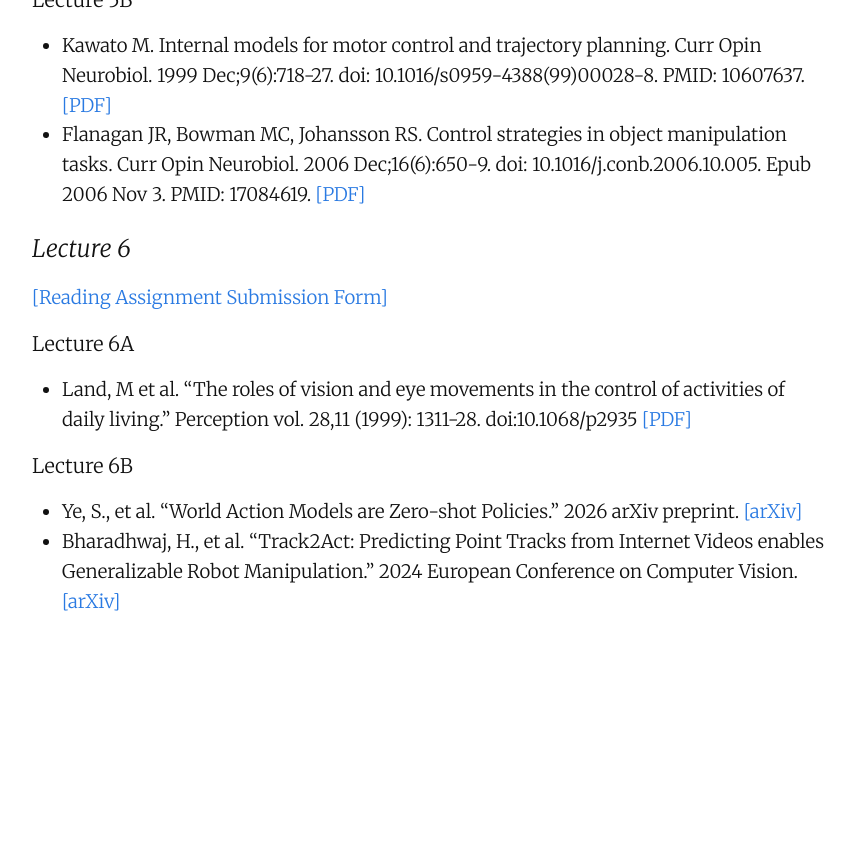
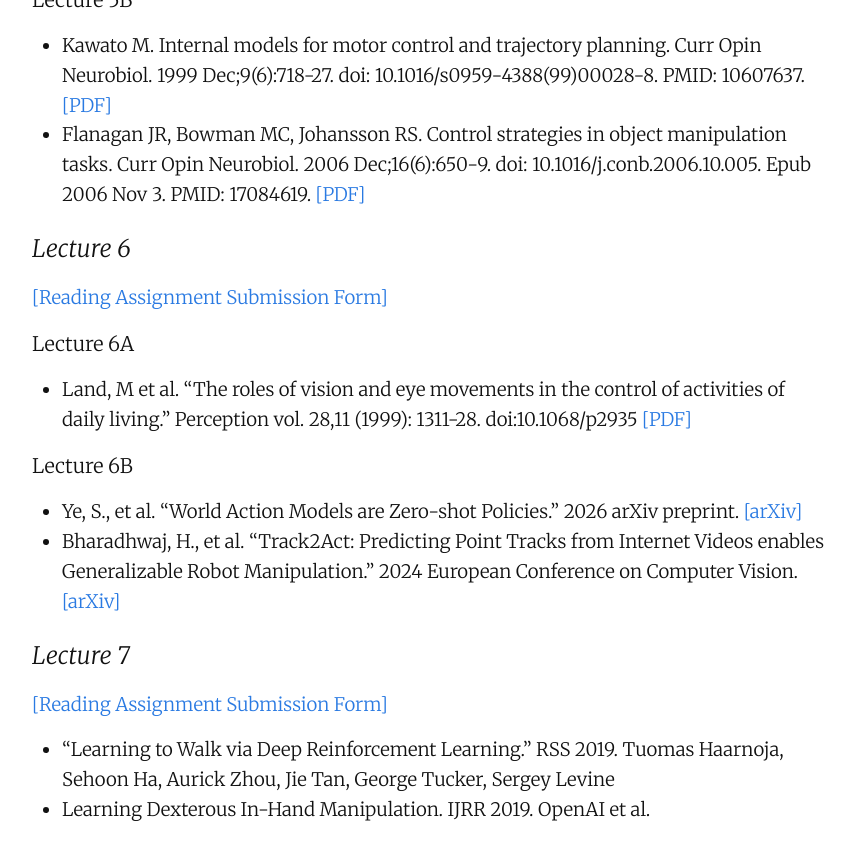
Before and after one commit to robots-that-learn/robots-that-learn.github.io, a Jekyll site: the page built from index.md, in a window 1280 px wide and 900 px high, scrolled down 5520 px. Shown: the top 860 px of the window, without its empty margins (208-1062 px from the left). Built offline with Jekyll 4.4.1, drawn with Linux system fonts in a browser that asks for light colours; our own code applies the rules of GitHub Pages for plain Markdown files; before the commit the page ends 6212 px from its top, so only the background shows below that.

Commit message:
Update Lecture 7AB with slides link and reading assignments
Added slides link for Lecture 7AB and new reading assignments for Lecture 7.

```diff
--- a/index.md
+++ b/index.md
@@ -166,6 +166,13 @@ In advance of lecture 2B, students should try to familiarize themselves with how
 - Ye, S., et al. "World Action Models are Zero-shot Policies." 2026 arXiv preprint. [[arXiv]](https://arxiv.org/pdf/2602.15922)
 - Bharadhwaj, H., et al. "Track2Act: Predicting Point Tracks from Internet Videos enables Generalizable Robot Manipulation." 2024 European Conference on Computer Vision. [[arXiv]](https://arxiv.org/pdf/2405.01527)
 
+### Lecture 7
+
+[[Reading Assignment Submission Form]](https://forms.gle/iBGxdg658tkrtW5S9)
+
+- "Learning to Walk via Deep Reinforcement Learning." RSS 2019. Tuomas Haarnoja, Sehoon Ha, Aurick Zhou, Jie Tan, George Tucker, Sergey Levine
+- Learning Dexterous In-Hand Manipulation. IJRR 2019. OpenAI et al.
+
 <!--
 ### Lecture 3
 
```
Also changed, not shown: other parts of index.md (+1 -1 lines).
